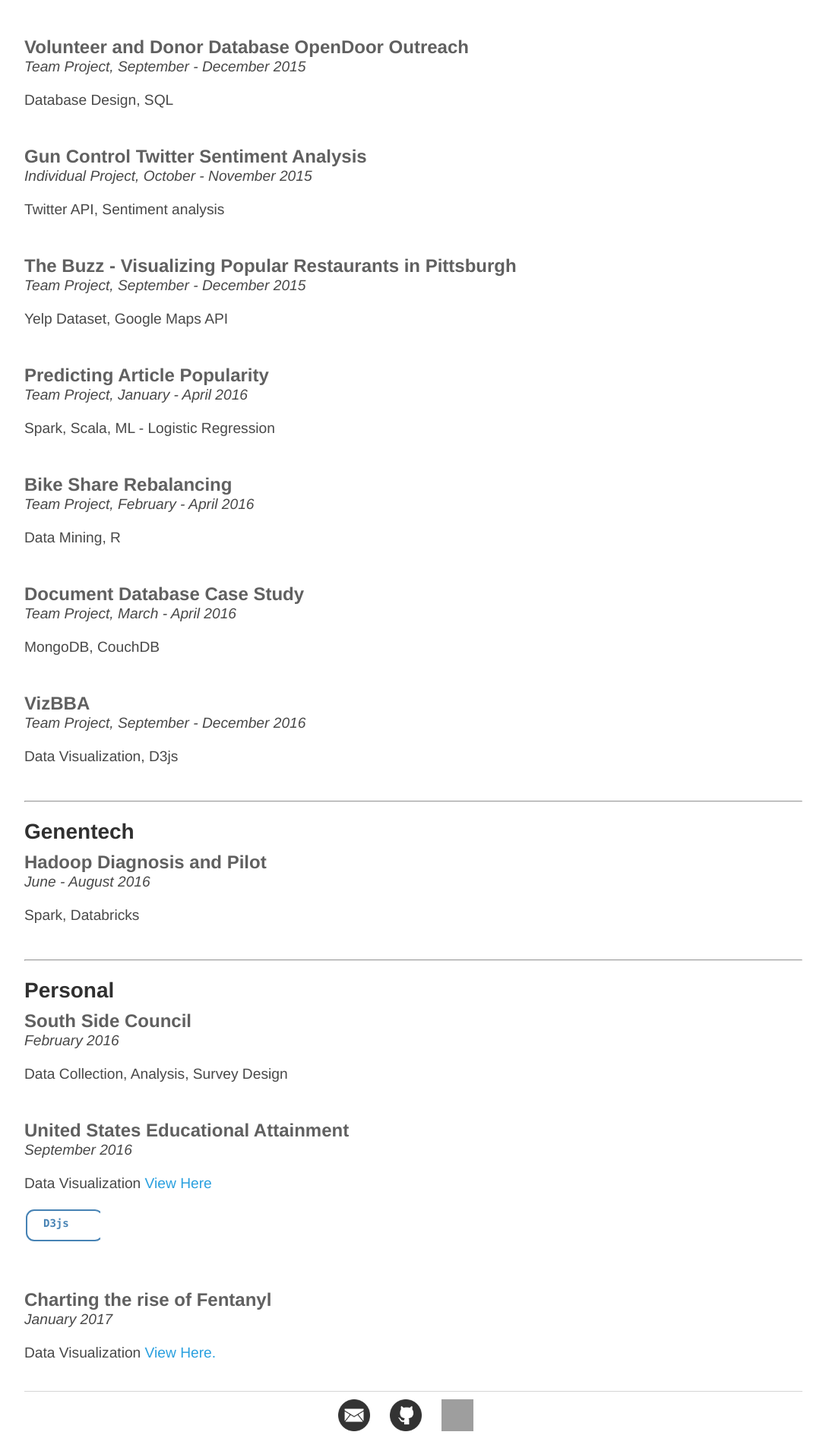
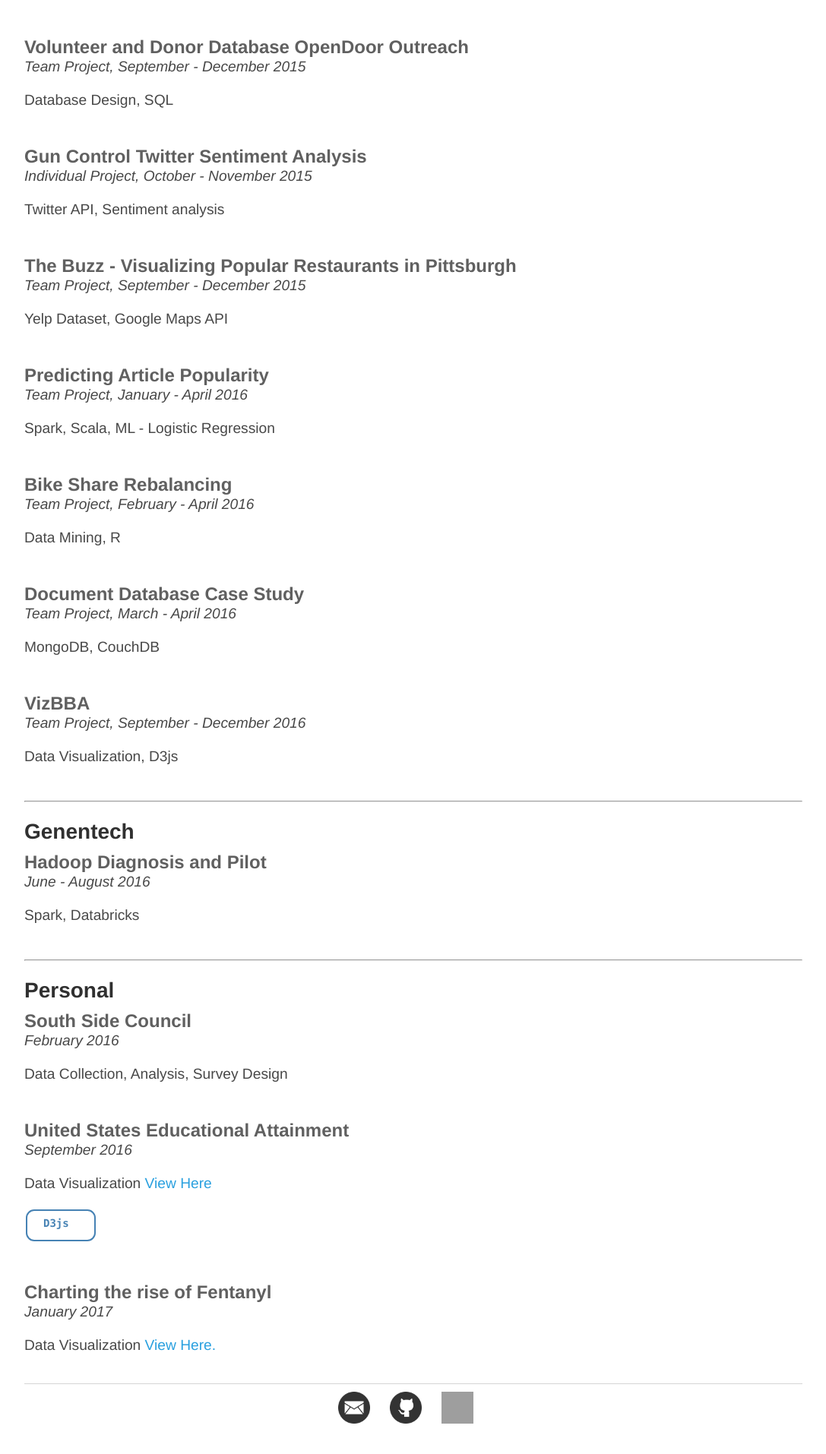
Before and after one commit to NeilBardhan/neilbardhan.github.io, a Jekyll site: the page built from projects/index.html, in a window 1280 px wide. Shown: the part 1495-3409 px from the top of the page at 76% size, without its empty margins (96-1183 px from the left). Built offline with Jekyll 4.4.1, drawn with Linux system fonts in a browser that asks for light colours; grey boxes are pictures that could not be loaded.

Commit message:
Update index.html

```diff
--- a/projects/index.html
+++ b/projects/index.html
@@ -139,9 +139,9 @@
 		<h3>United States Educational Attainment</h3>
 		<p><em>September 2016</em></p>
 		<p>Data Visualization <a href = "highschool.html">View Here</a> </p>
-		<svg width="100" height="75">
+		<svg width="100" height="65">
   			<g>
-    				<rect x="3" y="3" rx="10" ry="10" width="100" height="40" style = "stroke:steelblue;stroke-width:2" fill="none"></rect>
+    				<rect x="3" y="3" rx="10" ry="10" width="90" height="40" style = "stroke:steelblue;stroke-width:2" fill="none"></rect>
     				<text x="25" y="25" font-family="Consolas,monaco,monospace" font-weight="bold" font-size="14" fill="steelblue">D3js</text>
   			</g>
 		</svg>
```
